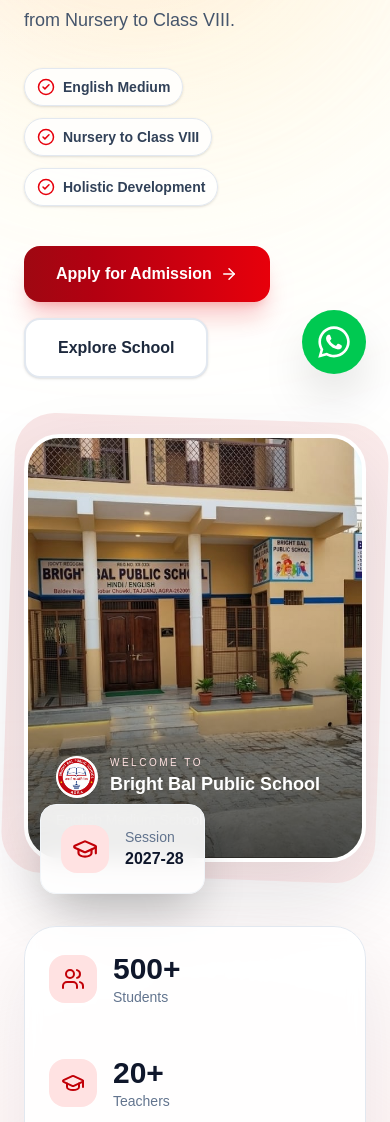
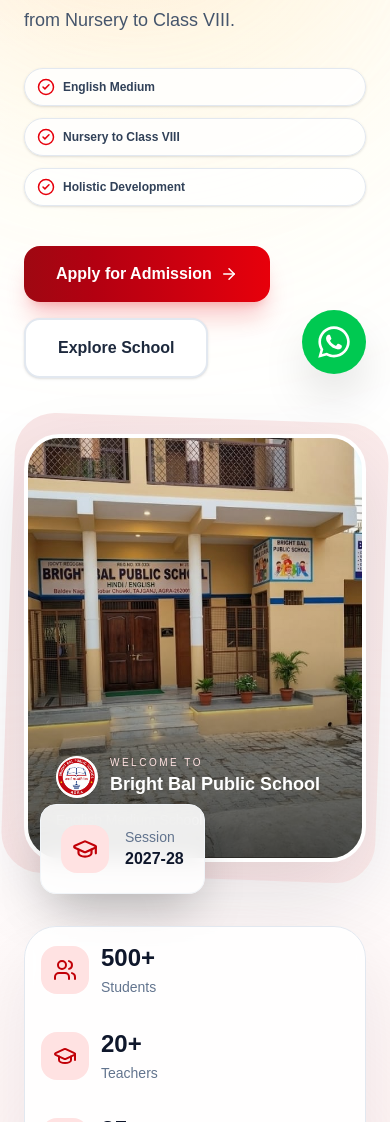
Before and after one commit to Prasoon-Parashar/bright-bal-public-school, a Next.js app: page / in a window 390 px wide. Shown: the part 446-1568 px from the top of the page. Built offline with nearby package versions, Linux system fonts and the light colour scheme; no server answers; the database is empty.

Commit message:
Fix mobile stats layout

```diff
--- a/components/home/Hero.tsx
+++ b/components/home/Hero.tsx
@@ -58,8 +58,8 @@
   const stats = [
   { value: "500+", label: "Students", icon: Users },
   { value: "20+", label: "Teachers", icon: GraduationCap },
-    { value: "15+", label: "Years of Excellence", icon: BookOpen },
-    { value: "100%", label: "Care & Discipline", icon: HeartHandshake },
+  { value: "25+", label: "Years of Excellence", icon: BookOpen },
+  { value: "Nursery - VIII", label: "Classes", icon: HeartHandshake },
 ];
 
   return (
@@ -97,7 +97,7 @@
             Welcome to <span className="font-bold text-red-700">{school.school_name}</span>, {school.hero_subtitle}
           </p>
 
-          <div className="mt-8 flex flex-wrap gap-x-6 gap-y-3">
+         <div className="mt-8 w-full space-y-3">
   {[
     "English Medium",
     "Nursery to Class VIII",
@@ -105,10 +105,16 @@
   ].map((item) => (
     <div
       key={item}
-                className="flex items-center gap-2 rounded-full border border-slate-200 bg-white/80 px-3 py-2 text-sm font-semibold text-slate-700 shadow-sm"
+      className="box-border flex w-full max-w-full items-center gap-2 overflow-hidden rounded-full border border-slate-200 bg-white/80 px-3 py-2 text-xs font-semibold leading-5 text-slate-700 shadow-sm sm:w-fit sm:text-sm"
     >
-                <CheckCircle2 size={18} className="text-red-600" />
+      <CheckCircle2
+        size={18}
+        className="shrink-0 flex-none text-red-600"
+      />
+
+      <span className="min-w-0 flex-1 break-words whitespace-normal">
         {item}
+      </span>
     </div>
   ))}
 </div>
@@ -223,17 +229,22 @@
             return (
               <div
   key={item.label}
-                className={`group flex items-center gap-4 p-6 transition duration-300 hover:bg-red-50 ${
+  className={`group flex min-w-0 items-center gap-3 p-4 transition duration-300 hover:bg-red-50 sm:gap-4 sm:p-6 ${
     index !== stats.length - 1 ? "lg:border-r lg:border-slate-200" : ""
   }`}
 >
-                <div className="flex h-12 w-12 items-center justify-center rounded-2xl bg-red-100 text-red-700 transition group-hover:bg-red-700 group-hover:text-white">
+  <div className="flex h-12 w-12 shrink-0 items-center justify-center rounded-2xl bg-red-100 text-red-700 transition group-hover:bg-red-700 group-hover:text-white">
     <Icon size={24} />
   </div>
 
-                <div>
-                  <h3 className="text-3xl font-extrabold text-slate-900">{item.value}</h3>
-                  <p className="text-sm text-slate-500">{item.label}</p>
+  <div className="min-w-0 flex-1 overflow-hidden">
+   <h3 className="break-words text-2xl font-extrabold leading-tight text-slate-900 sm:text-3xl">
+  {item.value}
+</h3>
+
+    <p className="mt-1 break-words text-sm leading-5 text-slate-500">
+      {item.label}
+    </p>
   </div>
 </div>
             );
```
Also changed, not shown: 1 other file (tests, documents, lock files or other folders). Lines whose indentation alone changed are shown as unchanged.
